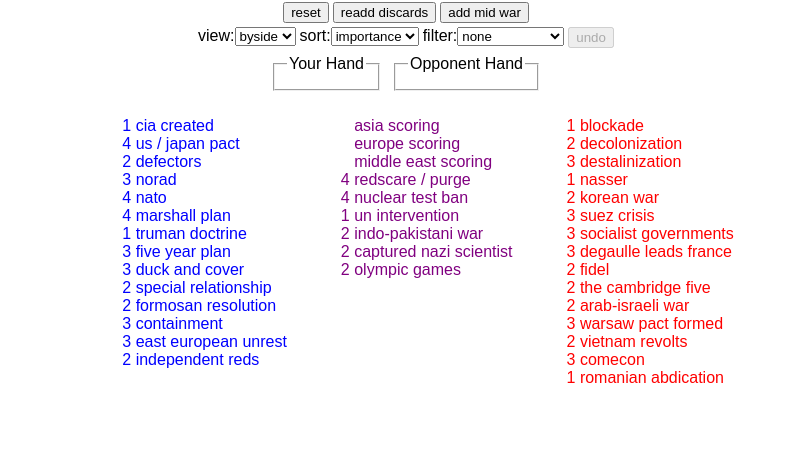
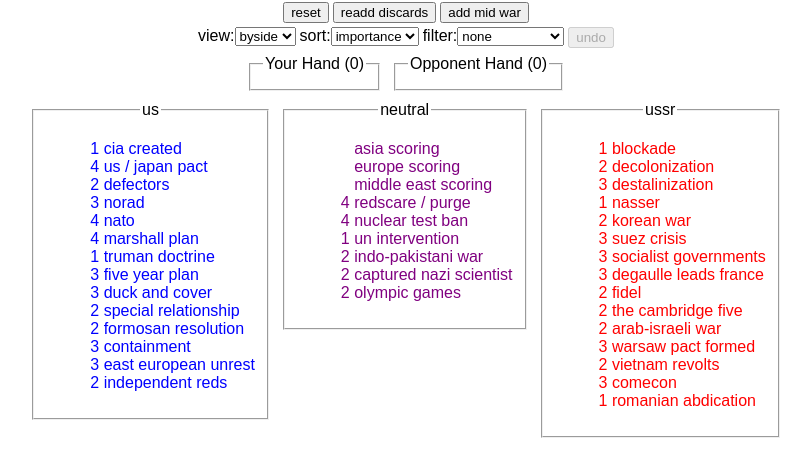
Before and after one commit to mindreader/twilight-struggle-counter, a React (Create React App) app: page / in a window 1280 px wide. Shown: the top 476 px of the page, without its empty margins (234-1045 px from the left). Built offline with nearby package versions, Linux system fonts and the light colour scheme; the HTML template or start-up script is replaced by a standard one.

Commit message:
Legends, add cards to opponent hand, view by region, css fixes.

```diff
--- a/src/App.css
+++ b/src/App.css
@@ -37,9 +37,19 @@ card.hidden, button.hidden {
 }
 
 .discard,
-.remove {
+.remove,
+.toophand {
   color: #999;
   margin-right: 2px;
+}
+
+div.handselected > fieldset {
+  color: red;
+  border: 1px solid red;
+}
+
+.hand .toophand {
+  display: none;
 }
 
 .remove.hidden {
--- a/src/App.js
+++ b/src/App.js
@@ -6,6 +6,9 @@ import SessionStorage from "./SessionStorage.js";
 const { Map, fromJS } = require("immutable");
 
 // TODO limit undo history to a certain number of steps (30?)
+// game log?
+// view byregion
+// card count
 
 class Card extends Component {
   attrs() {
@@ -18,7 +21,14 @@ class Card extends Component {
   render() {
     // TODO get rid of style attribute
     return (
-      <li className="card" style={this.attrs()} onClick={() => this.props.onToHand(this.props.id)}>
+      <li
+        className="card"
+        style={this.attrs()}
+        onClick={e => {
+          e.stopPropagation();
+          this.props.onToHand(this.props.id);
+        }}
+      >
         <i
           className={["remove fas fa-ban"].concat(this.props.event ? [] : ["hidden"]).join(" ")}
           onClick={e => {
@@ -46,6 +56,9 @@ class App extends Component {
 
   toggleDiscards = () => this.appSaveState(st => st.update("showDiscards", d => !d));
 
+  toggleUSSR = () =>
+    this.appSaveState(st => st.update("ussrSelected", oldside => (oldside !== "ussr" ? "ussr" : null)));
+
   setSort = event => {
     const ns = event.target.value;
     this.appSaveState(st => st.set("sortBy", ns));
@@ -67,6 +80,7 @@ class App extends Component {
         .set("sortBy", st.get("sortBy"))
         .set("filterBy", st.get("filterBy"))
         .set("viewBy", st.get("viewBy"))
+        .set("ussrSelected", st.get("ussrSelected"))
     );
 
   undo = () =>
@@ -79,16 +93,29 @@ class App extends Component {
               .set("sortBy", st.get("sortBy"))
               .set("filterBy", st.get("filterBy"))
               .set("viewBy", st.get("viewBy"))
+              .set("ussrSelected", st.get("ussrSelected"))
     );
+
+  /*  fix =  () => {
+    this.appSaveState(st =>
+      st.setIn(['cardStates', 'abm', 'presence'], "deck")
+    )
+    console.log(this.state.data.getIn(['cardStates','abm']).toJS())
+  } */
 
   addDiscards = () => {
     this.appSaveState(st =>
       st
         .update("cardStates", cs =>
-          cs.map(c =>
+          cs.map((c, k) =>
             c.update(
               "presence",
-              presence => (presence === "discarded" ? "deck" : presence === "deck" ? "ophand" : presence)
+              presence =>
+                presence === "discarded"
+                  ? "deck"
+                  : presence === "deck" && this.phaseFilter(this.allCards.get(k))
+                    ? "ophand"
+                    : presence
             )
           )
         )
@@ -96,14 +123,11 @@ class App extends Component {
     );
   };
 
-  toHandCard = card => this.moveCard(card, "inhand");
+  toHandCard = card => this.moveCard(card, this.state.data.get("ussrSelected") === "ussr" ? "ophand" : "inhand");
   discardCard = card => this.moveCard(card, "discarded");
   removeCard = card => this.moveCard(card, "removed");
 
-  moveCard = (card, to) =>
-    this.appSaveState(st => {
-      return st.setIn(["cardStates", card, "presence"], to).set("lastState", st);
-    });
+  moveCard = (card, to) => this.appSaveState(st => st.setIn(["cardStates", card, "presence"], to).set("lastState", st));
 
   cardClicked = card =>
     this.appSaveState(st => {
@@ -161,6 +185,7 @@ class App extends Component {
       filterBy: "none", // none / scoring / 2ops / 3ops / 4ops / high priority
       showDiscards: true,
       phase: 1, // 1 = early, 2 = mid, 3 = late
+      ussrSelected: null,
       lastState: null
     });
 
@@ -172,9 +197,9 @@ class App extends Component {
     this.sorts = ["name", "importance", "ops"];
     // TODO filter by affects region
     this.filters = ["none", "mostimportant", "scoring", "nonscoring", "2ops", "3ops", "4ops"];
-    this.views = ["war", "byside"];
+    this.views = ["region", "byside"];
 
-    this.allCards = Cards.cardsWithImportance();
+    this.allCards = Cards.cards();
 
     this.cardClicked = this.cardClicked.bind(this);
 
@@ -231,7 +256,9 @@ class App extends Component {
       });
   };
 
-  renderCard = (k, c) => (
+  renderCard = (k, c) => {
+    const pres = this.state.data.getIn(["cardStates", k, "presence"]);
+    return (
       <Card
         key={k}
         id={k}
@@ -240,14 +267,15 @@ class App extends Component {
         event={c.get("event")}
         name={c.get("name")}
         color={this.cardColor(k)}
-      hidden={this.state.data.getIn(["cardStates", k, "presence"]) === "removed"}
+        hidden={pres === "removed"}
         onToHand={this.toHandCard}
         onDiscard={this.discardCard}
         onRemove={this.removeCard}
       />
     );
+  };
 
-  renderByWar() {
+  renderByRegion() {
     const cards = this.cards();
     const f = cfilter =>
       cards
@@ -264,7 +292,7 @@ class App extends Component {
     let late = f(c => c.get("late"));
 
     return (
-      <div className="bywar">
+      <div className="byregion">
         <div className="cardCol">
           <ul>{late}</ul>
         </div>
@@ -297,13 +325,22 @@ class App extends Component {
     return (
       <div className="byside">
         <div className="cardCol">
+          <fieldset>
+            <legend align="center">us</legend>
             <ul>{us}</ul>
+          </fieldset>
         </div>
         <div className="cardCol">
+          <fieldset>
+            <legend align="center">neutral</legend>
             <ul>{neutral}</ul>
+          </fieldset>
         </div>
         <div className="cardCol">
+          <fieldset>
+            <legend align="center">ussr</legend>
             <ul>{ussr}</ul>
+          </fieldset>
         </div>
       </div>
     );
@@ -312,14 +349,14 @@ class App extends Component {
   render() {
     let content = null;
     switch (this.state.data.get("viewBy")) {
-      case "war":
-        content = this.renderByWar();
+      case "region":
+        content = this.renderByRegion();
         break;
       case "byside":
         content = this.renderBySide();
         break;
       default:
-        content = this.renderByWar();
+        content = this.renderBySide();
         break;
     }
 
@@ -378,7 +415,7 @@ class App extends Component {
               {filterOptions}
             </select>
           </label>
-          <button disabled={!this.state.data.get("lastState")} onClick={() => this.undo()}>
+          <button disabled={!this.state.data.get("lastState")} onClick={this.undo}>
             undo
           </button>
           {/* <label>
@@ -386,21 +423,29 @@ class App extends Component {
           </label> */}
         </div>
         <div className="bothhands">
-          <div className="hand lefthand">
+          <div className="hand lefthand" onClick={this.toggleUSSR}>
             <fieldset>
-              <legend>Your Hand</legend>
+              <legend>Your Hand ({yourhand.count()})</legend>
               {yourhand}
             </fieldset>
           </div>
-          <div className="hand righthand">
+          <div
+            className={["hand", "righthand"]
+              .concat(this.state.data.get("ussrSelected") === "ussr" ? ["handselected"] : [])
+              .join(" ")}
+            onClick={this.toggleUSSR}
+          >
             <fieldset>
-              <legend>Opponent Hand</legend>
+              <legend>Opponent Hand ({ophand.count()})</legend>
               {ophand}
             </fieldset>
           </div>
         </div>
 
         {content}
+        {/*<div>
+      {JSON.stringify(this.state.data.get('cardStates'))}
+        </div>*/}
       </div>
     );
   }
--- a/src/Cards.js
+++ b/src/Cards.js
@@ -1,7 +1,7 @@
 const { Map, Seq } = require("immutable");
 
 class Cards {
-  static cards = () =>
+  static rawCards = () =>
     Map({
       japan: Map({
         name: "us / japan pact",
@@ -742,7 +742,15 @@ class Cards {
         event: true,
         side: "us",
         ops: 3
-      })
+      }),
+      abm: Map({
+        name: "ABM treaty",
+        mid: true,
+        event: false,
+        side: "neutral",
+        ops: 4
+      }),
+
     });
   static cardRanking = () =>
     Seq([
@@ -823,7 +831,6 @@ class Cards {
       "korw",
       "nass",
       "trum",
-      "bw",
       "mp",
       "nato",
       "nord",
@@ -847,6 +854,8 @@ class Cards {
       "decol",
       "japan",
       "block",
+      "bw",
+      "abm",
       "rsp",
       "mes",
       "eu",
@@ -856,14 +865,23 @@ class Cards {
       "warg"
     ]);
 
+  cardRegions = () => Map({
+    "sa": null,
+    "ca": null,
+    "af": null,
+    "eu": null,
+    "as": null,
+    "sea": null,
+  })
+
   // console.log(Seq([1,2,3]).reduce((c,n) => n, 0))
-  static cardsWithImportance = () =>
+  static cards = () =>
     Cards.cardRanking().reduce(
       (accum, card) => [
         accum[0] + 1,
         accum[1].setIn([card, "importance"], accum[0])
       ],
-      [1, Cards.cards()]
+      [1, Cards.rawCards()]
     )[1];
 }
 export default Cards;
--- a/src/SessionStorage.js
+++ b/src/SessionStorage.js
@@ -41,7 +41,6 @@ class SessionStorage {
 
   static get = () => {
     try {
-      console.log(["length", sessionStorage.getItem("state").length])
       return JSON.parse(sessionStorage.getItem("state"));
     } catch (e) {
       console.log("Could not store in session storage");
```
Lines whose indentation alone changed are shown as unchanged.
